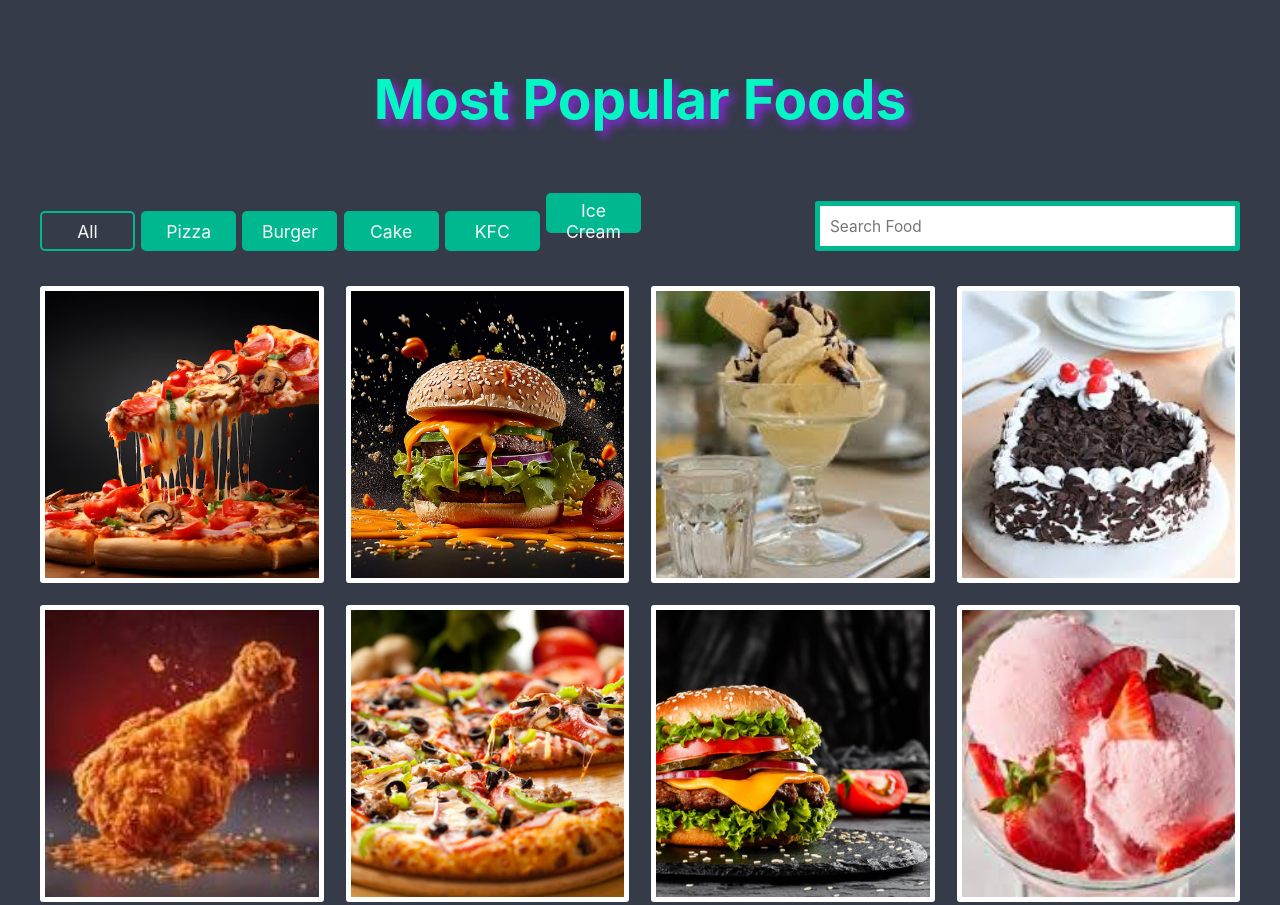
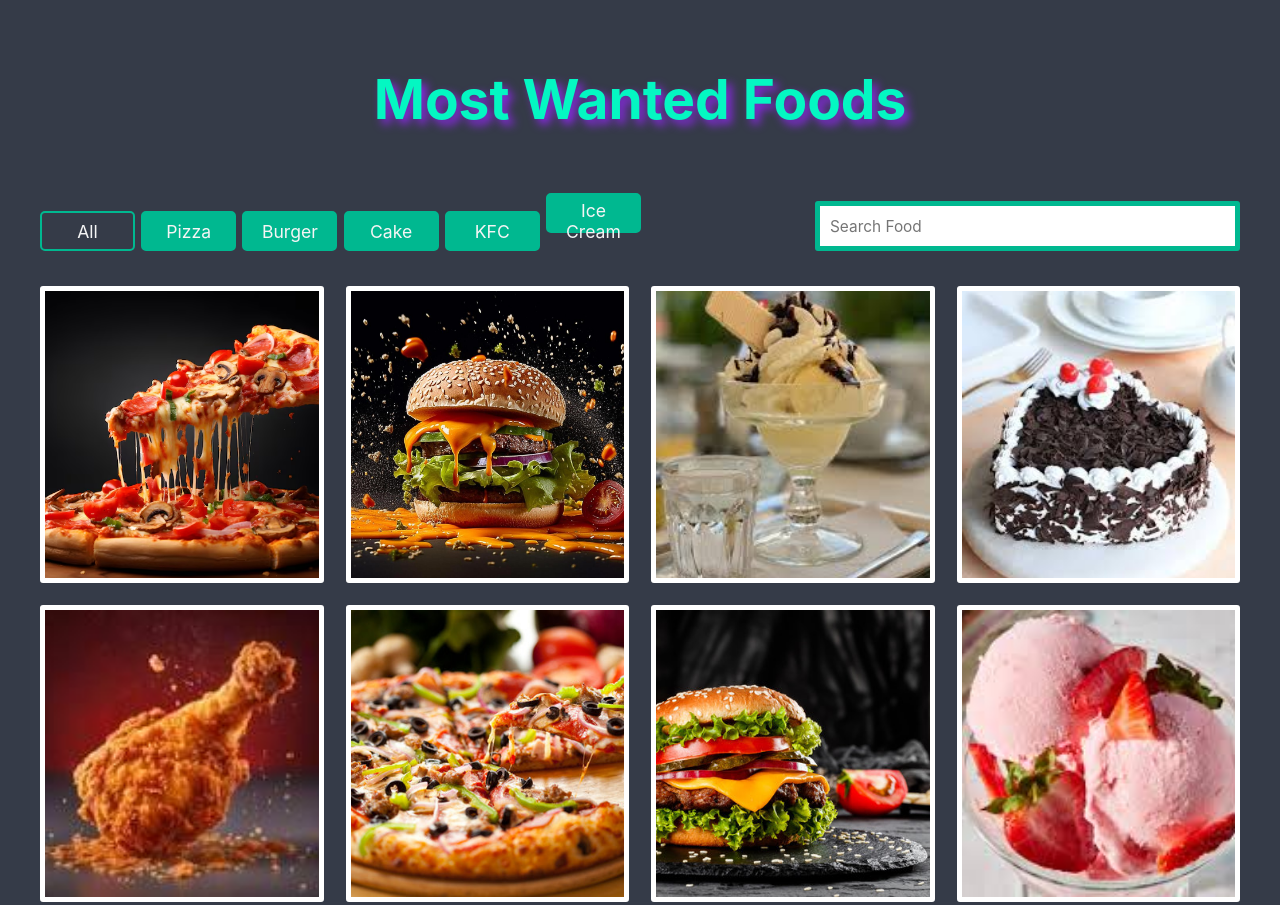
Before and after one commit to Sanjay-of-Technology/PBICK, a plain HTML site: page index.html in a window 1280 px wide. Shown: the top 905 px of the page. Drawn offline with Linux system fonts and the light colour scheme.

Commit message:
Modified successfully

```diff
--- a/index.html
+++ b/index.html
@@ -15,7 +15,7 @@
 
     <!-- Title -->
     <div class="title">
-        <span><h1>Most Popular Foods</h1></span>
+        <span><h1>Most Wanted Foods</h1></span>
     </div>
 
     <!-- Controls -->
```
